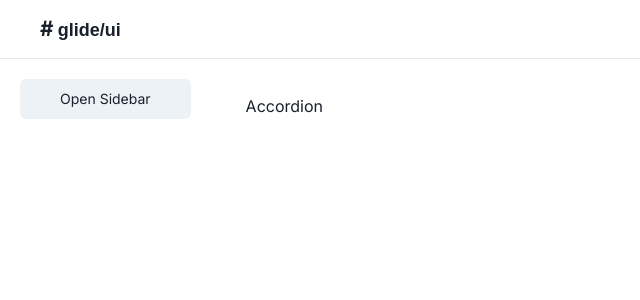
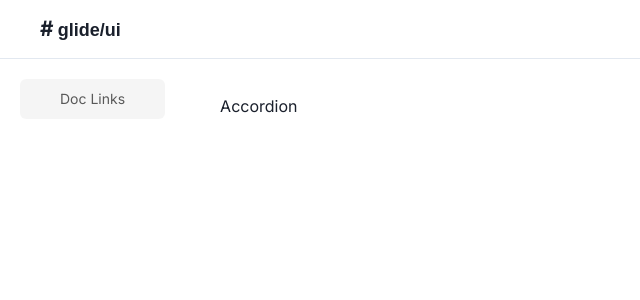
Before and after one commit to Craftzmen/glide-ui, a React (Create React App) app: page /accordion in a window 1280 px wide. Shown: the top 300 px of the page, without its empty margins (0-640 px from the left). Built offline with nearby package versions, Linux system fonts and the light colour scheme; a web font is replaced by a local one.

Commit message:
chore(docs): doc_links refactoring

```diff
--- a/src/Routes.js
+++ b/src/Routes.js
@@ -8,6 +8,7 @@ const Routes = () => {
         <div>
             <ReactRoutes>
                 <Route path="/" element={<Documentation />}>
+                    <Route path="installation" />
                     <Route path="accordion" element={<Accordion/>} />
                     <Route path="modal" element={<h1>Modal</h1>} />
                     <Route path="dialog" element={<h1>Dialog</h1>} />
--- a/src/Sidebar.js
+++ b/src/Sidebar.js
@@ -12,7 +12,7 @@ const Sidebar = (props) => {
   }
     return (
         <div>
-          <Button  onClick={openSidebarHandler} margin={5} fontSize={'sm'} fontWeight={'light'} px={10}  >{ !openSidebar ? 'Open Sidebar' : 'Close Sidebar' }</Button>
+          <Button bgColor={'blackAlpha.50'} textColor={'blackAlpha.700'}  onClick={openSidebarHandler} margin={5} fontSize={'sm'} fontWeight={'light'} px={10}  >{ !openSidebar ? 'Doc Links' : 'Close Links' }</Button>
             {openSidebar && (
               <motion.div
                 initial={{ x: '-100%' }}
```
